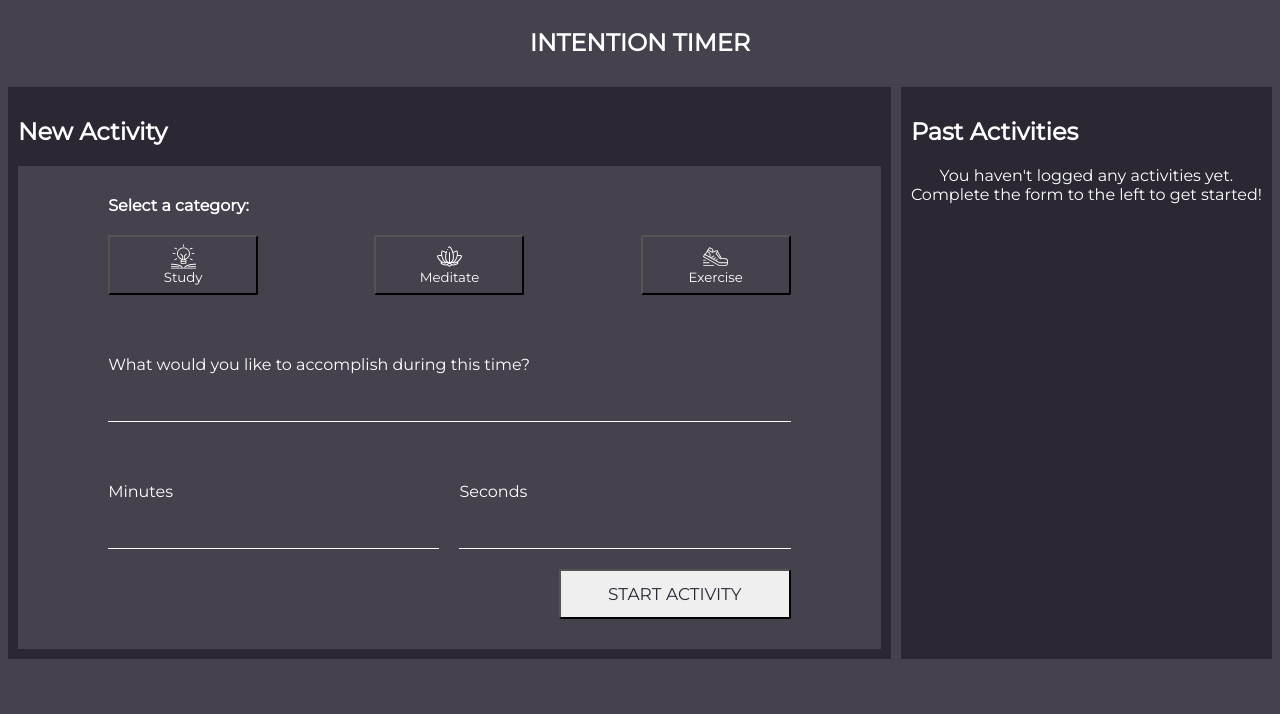
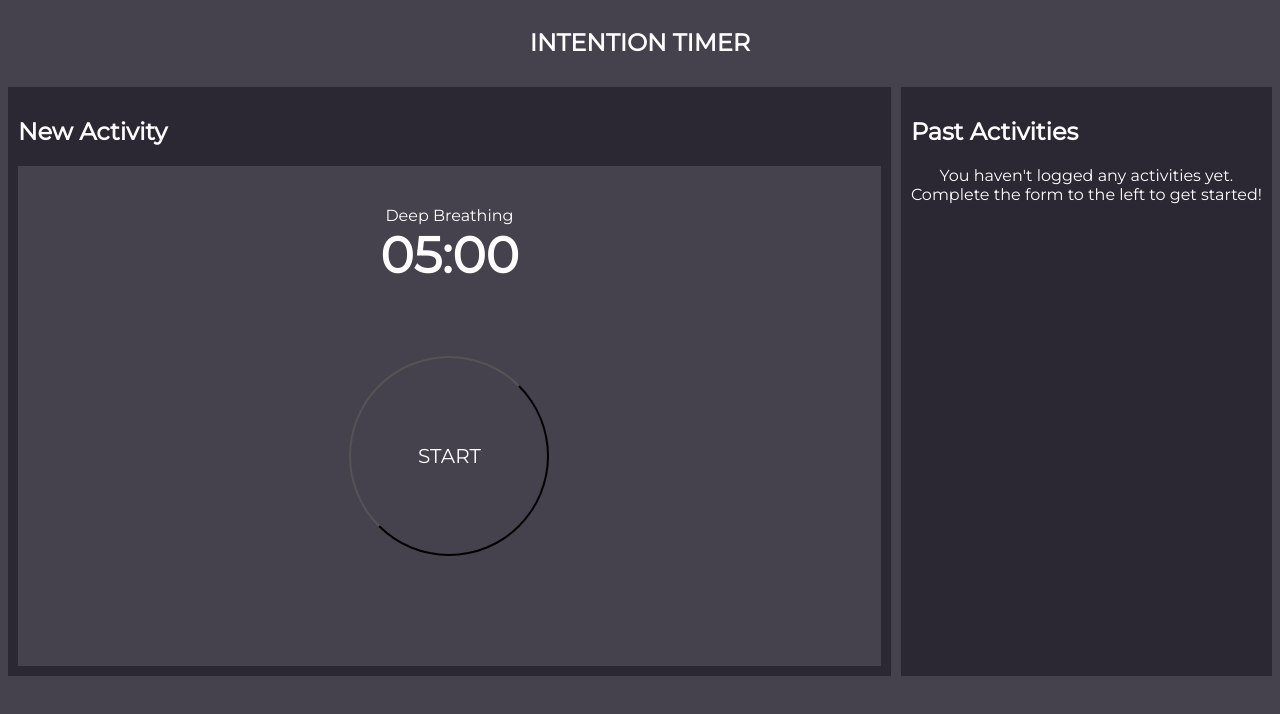
Before and after one commit to jennadilullo8/intention-timer, a plain HTML site: page index.html in a window 1280 px wide. Both pictures are taken after a click on the button "START ACTIVITY". Drawn offline with Linux system fonts and the light colour scheme.

Commit message:
Add the add and remove class of hidden to to the button section and timer view section in to the newactivity function to display the timer and hide the button-select-category

```diff
--- a/src/main.js
+++ b/src/main.js
@@ -13,7 +13,7 @@ function clickHandler(event) {
   } else if (event.target.classList.contains('exercise')) {
     changeExerciseButton();
   } else if (event.target.classList.contains('start-activity')) {
-    newActivity(event);
+    newActivity();
   }
 }
 
@@ -42,9 +42,12 @@ function changeExerciseButton() {
 }
 
 function newActivity() {
+  var timerView = document.querySelector('.timer-view');
+  buttonSection.classList.add('hidden');
+  timerView.classList.remove('hidden');
   var category = currentCategory;
   var description = document.querySelector('#description-input').value;
-  var minutes = document.querySelector("#minutes-input").value;
-  var seconds = document.querySelector("#seconds-input").value;
+  var minutes = document.querySelector('#minutes-input').value;
+  var seconds = document.querySelector('#seconds-input').value;
   currentActivity = new Activity(category, description, minutes, seconds);
 }
--- a/styles.css
+++ b/styles.css
@@ -60,9 +60,6 @@ h3 {
   margin: 0;
   font-size: 50px;
   padding-bottom: 50px;
-}
-.hidden {
-  display: none;
 }
 
 /* MAIN SECTION */
@@ -166,3 +163,7 @@ h3 {
   margin: 20px;
   font-size: 20px;
 }
+
+.hidden {
+  display: none;
+}
```
Also changed, not shown: index.html (+1 -1 lines).
